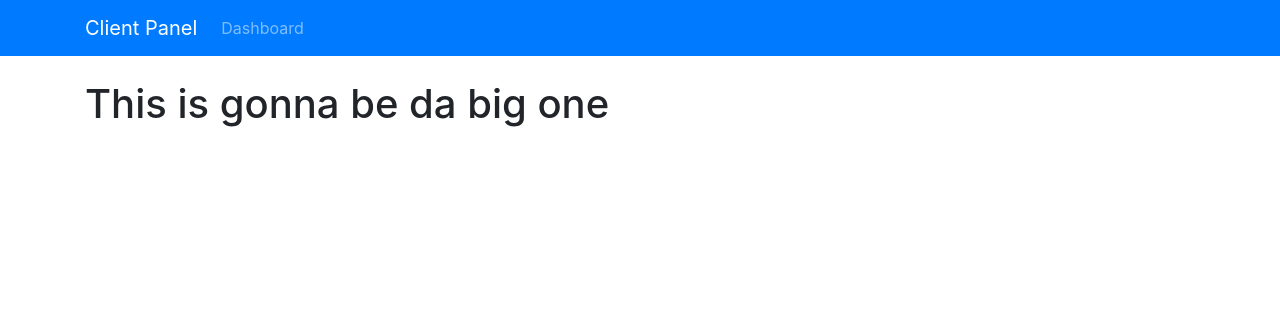
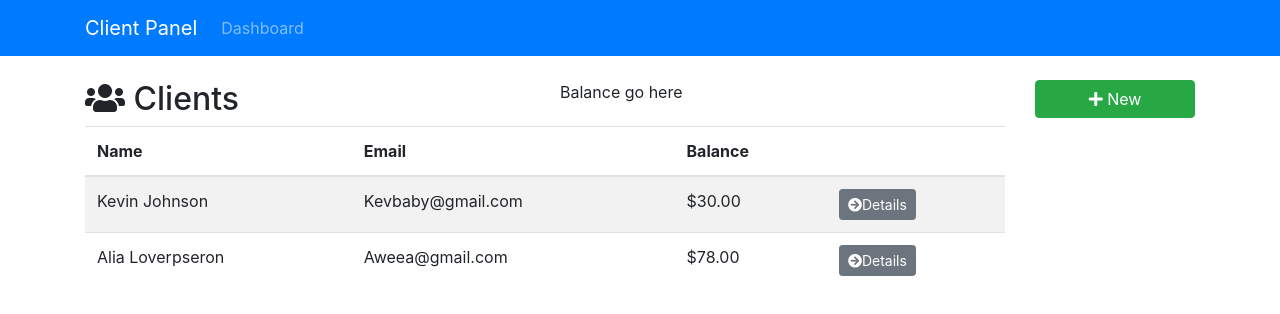
Before and after one commit to jeffkillinger/client-panel, a React (Create React App) app: page / in a window 1280 px wide. Shown: the top 314 px of the page. Built offline with nearby package versions, Linux system fonts and the light colour scheme.

Commit message:
get clients component running

```diff
--- a/src/App.js
+++ b/src/App.js
@@ -1,7 +1,9 @@
 import React, { Component } from 'react';
 import { BrowserRouter as Router, Route, Switch } from 'react-router-dom';
 
-import AppNavbar from './components/layout/AppNavbar'
+import AppNavbar from './components/layout/AppNavbar';
+import Dashboard from './components/layout/Dashboard';
+
 import './App.css';
 
 class App extends Component {
@@ -11,7 +13,9 @@
         <div className="App">
           <AppNavbar />
           <div class="container">
-            <h1>This is gonna be da big one</h1>
+            <Switch>
+              <Route exact path="/" component={Dashboard} />
+            </Switch>
           </div>
         </div>
       </Router>
--- a/src/components/clients/Clients.js
+++ b/src/components/clients/Clients.js
@@ -0,0 +1,72 @@
+import React, { Component } from 'react';
+import { Link } from 'react-router-dom';
+
+class Clients extends Component {
+  render() {
+    const clients = [
+      {
+      id: '239487298734',
+      firstName: 'Kevin',
+      lastName: 'Johnson',
+      email: 'Kevbaby@gmail.com',
+      phone: '454-454-4545',
+      balance: '30'
+      },
+      {
+    id: '3454345234566',
+    firstName: 'Alia',
+    lastName: 'Loverpseron',
+    email: 'Aweea@gmail.com',
+    phone: '434-444-4245',
+    balance: '78'
+  }];
+
+      if(clients) {
+        return (
+          <div>
+            <div className="row">
+              <div className="col-md-6">
+                <h2>
+                  <i className="fas fa-users" /> Clients
+                </h2>
+              </div>
+              <div className="col-md-6">
+                Balance go here
+              </div>
+            </div>
+
+            <table className="table table-striped">
+              <thead className="thead-inverse">
+                <tr>
+                  <th>Name</th>
+                  <th>Email</th>
+                  <th>Balance</th>
+                  <th />
+                </tr>
+              </thead>
+              <tbody>
+                {clients.map(client => (
+                  <tr key={client.id}>
+                    <td>{client.firstName} {client.lastName}</td>
+                    <td>{client.email}</td>
+                    <td>${parseFloat(client.balance).toFixed(2)}</td>
+                    <td>
+                      <Link to={`/client/${client.id}`}
+                      className="btn btn-secondary btn-sm"
+                      >
+                        <i class="fas fa-arrow-circle-right" />Details
+                      </Link>
+                    </td>
+                  </tr>
+                ))}
+              </tbody>
+            </table>
+          </div>
+        );
+      } else {
+        return <h1>Loading...</h1>
+      }
+  }
+}
+
+export default Clients;
--- a/src/components/layout/Dashboard.js
+++ b/src/components/layout/Dashboard.js
@@ -0,0 +1,16 @@
+import React from 'react';
+import Clients from '../clients/Clients';
+import Sidebar from '../layout/Sidebar';
+
+export default () => {
+  return (
+    <div className="row">
+      <div className="col-md-10">
+        <Clients />
+      </div>
+      <div className="col-md-2">
+        <Sidebar />
+      </div>
+    </div>
+  );
+};
--- a/src/components/layout/Sidebar.js
+++ b/src/components/layout/Sidebar.js
@@ -0,0 +1,10 @@
+import React from 'react';
+import { Link } from 'react-router-dom';
+
+export default () => {
+  return (
+    <Link to="/client/add" className="btn btn-success btn-block">
+      <i className="fas fa-plus" /> New
+    </Link>
+  )
+}
```
